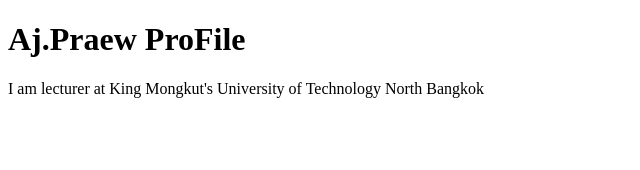
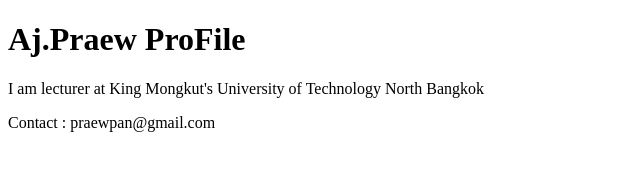
Before and after one commit to Praewpan1/github-desktop-project_sec1_2-67, a plain HTML site: page index.html in a window 1280 px wide. Shown: the whole page, without its empty margins (0-640 px from the left). Drawn offline with Linux system fonts and the light colour scheme.

Commit message:
Add contact me
Add contact me

```diff
--- a/index.html
+++ b/index.html
@@ -8,5 +8,6 @@
 <body>
     <h1>Aj.Praew ProFile</h1>
     <p>I am lecturer at King Mongkut's University of Technology North Bangkok</p>
+    <footer>Contact : praewpan@gmail.com</footer>
 </body>
 </html>
```
